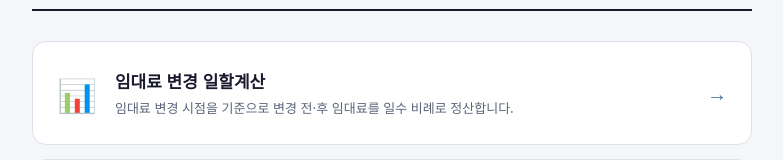
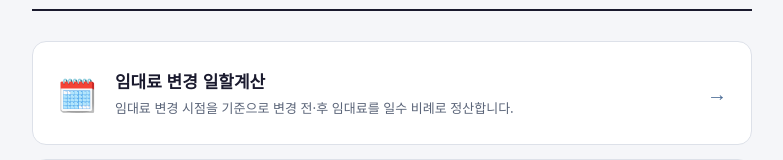
Before and after one commit to sy-p123/Daiso-mb, a plain HTML site: page index.html in a window 1280 px wide. Shown: the part 133-293 px from the top of the page, without its empty margins (248-1031 px from the left). Drawn offline with nearby package versions, Linux system fonts and the light colour scheme.

Commit message:
index.html 업데이트

```diff
--- a/index.html
+++ b/index.html
@@ -218,7 +218,7 @@ if (typeof html2canvas === 'undefined') {
   </div>
 
   <div class="start-card" onclick="enterMode('change')">
-    <div class="sc-icon">📊</div>
+    <div class="sc-icon">🗓️</div>
     <div class="sc-body">
       <h3>임대료 변경 일할계산</h3>
       <p>임대료 변경 시점을 기준으로 변경 전·후 임대료를 일수 비례로 정산합니다.</p>
```
